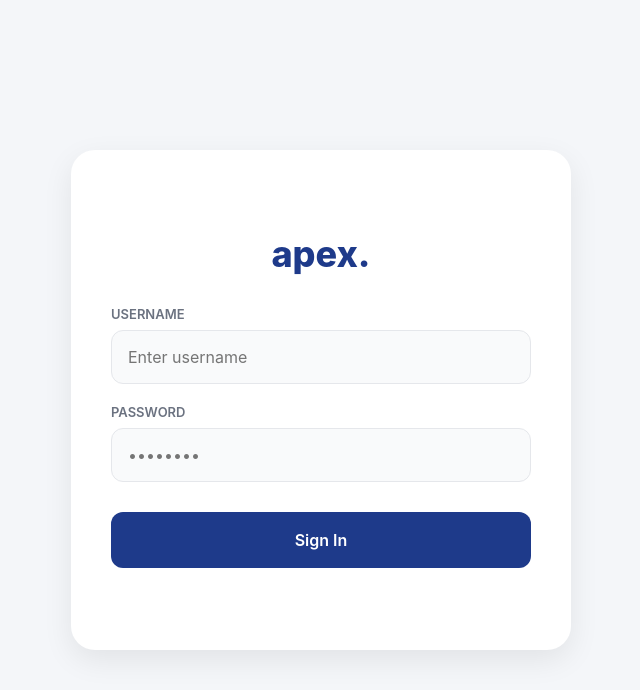
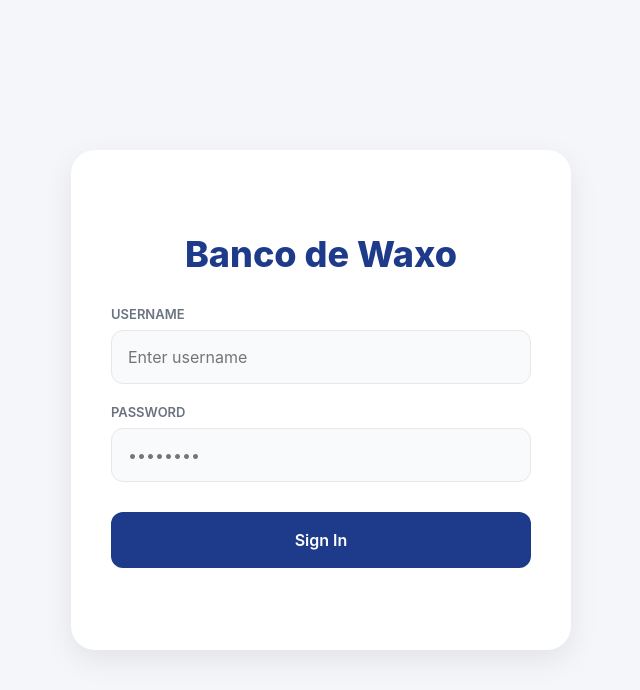
Before and after one commit to Jajabeenka/group5-banking-app, a Flask app: page /pay in a window 1280 px wide. Shown: the top 690 px of the page, without its empty margins (319-959 px from the left). Run offline with Flask 3, Linux system fonts and the light colour scheme.

Commit message:
chore: changed bank title

```diff
--- a/templates/index.html
+++ b/templates/index.html
@@ -3,7 +3,7 @@
 <head>
     <meta charset="UTF-8">
     <meta name="viewport" content="width=device-width, initial-scale=1.0">
-    <title>Apex Banking</title>
+    <title>Banco de Waxo</title>
     <style>
         * {
             box-sizing: border-box;
@@ -209,7 +209,7 @@
                 <div class="payment-details">
                     <div class="detail-row">
                         <span class="detail-label">Merchant</span>
-                        <span class="detail-value">Apex Services Inc.</span>
+                        <span class="detail-value">Banco de Waxo Services Inc.</span>
                     </div>
                     <div class="detail-row">
                         <span class="detail-label">Invoice Reference</span>
--- a/templates/login.html
+++ b/templates/login.html
@@ -3,7 +3,7 @@
 <head>
     <meta charset="UTF-8">
     <meta name="viewport" content="width=device-width, initial-scale=1.0">
-    <title>Apex Banking - Sign In</title>
+    <title>Banco de Waxo - Sign In</title>
     <style>
         * {
             box-sizing: border-box;
@@ -104,7 +104,7 @@
 <body>
 
     <div class="app-container">
-        <div class="brand-logo">apex.</div>
+        <div class="brand-logo">Banco de Waxo</div>
 
         <!-- Error alert message container -->
         <div id="errorBox" class="error-box">Invalid username or password.</div>
```
